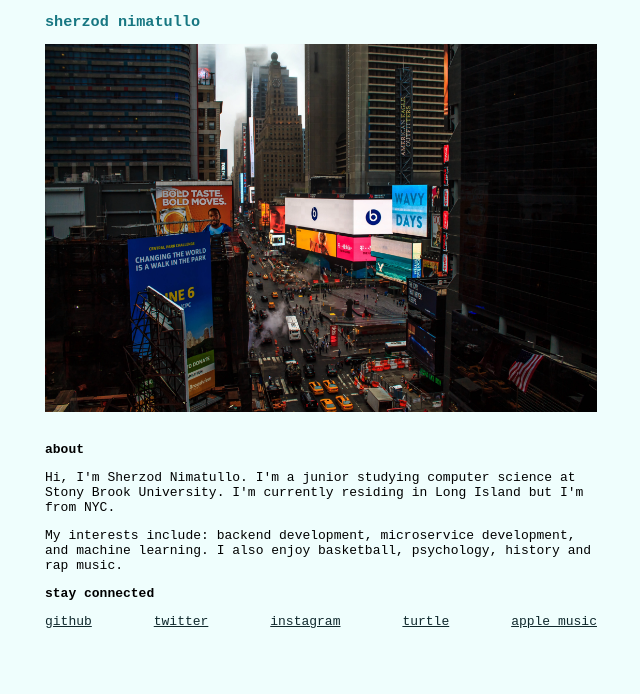
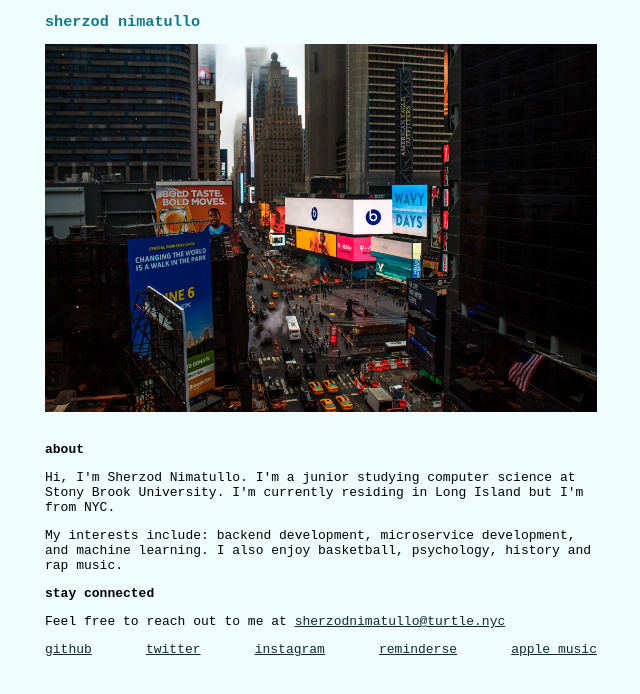
Before and after one commit to nimatullo/nimatullo.com, a plain HTML site: page index.html in a window 1280 px wide. Shown: the whole page, without its empty margins (319-959 px from the left). Drawn offline with Linux system fonts and the light colour scheme.

Commit message:
removed turtle, added reminderse, added email

```diff
--- a/index.html
+++ b/index.html
@@ -26,6 +26,8 @@
         </div>
         <div class="contact">
             <h4><a target="_blank" href="https://josh8.com">stay connected</a></h4>
+            <p>Feel free to reach out to me at <a
+                    href="mailto:sherzodnimatullo@turtle.nyc">sherzodnimatullo@turtle.nyc</a></p>
             <ul>
                 <li>
                     <a target="_blank" href="https://github.com/nimatullo">github</a>
@@ -37,7 +39,7 @@
                     <a target="_blank" href="https://instagram.com/sherzodnimatullo">instagram</a>
                 </li>
                 <li>
-                    <a target="_blank" href="https://turtle.nyc">turtle</a>
+                    <a target="_blank" href="https://reminderse.com">reminderse</a>
                 </li>
                 <li>
                     <a target="_blank" href="https://music.apple.com/profile/mmvvpp123">apple music</a>
--- a/styles/style.css
+++ b/styles/style.css
@@ -66,6 +66,10 @@
     text-decoration: none;
 }
 
+ul {
+    margin-block-start: 1em;
+}
+
 @media only screen and (max-width: 662px) {
     body {
         padding: 0 1em;
```
Also changed, not shown: 1 other file.
